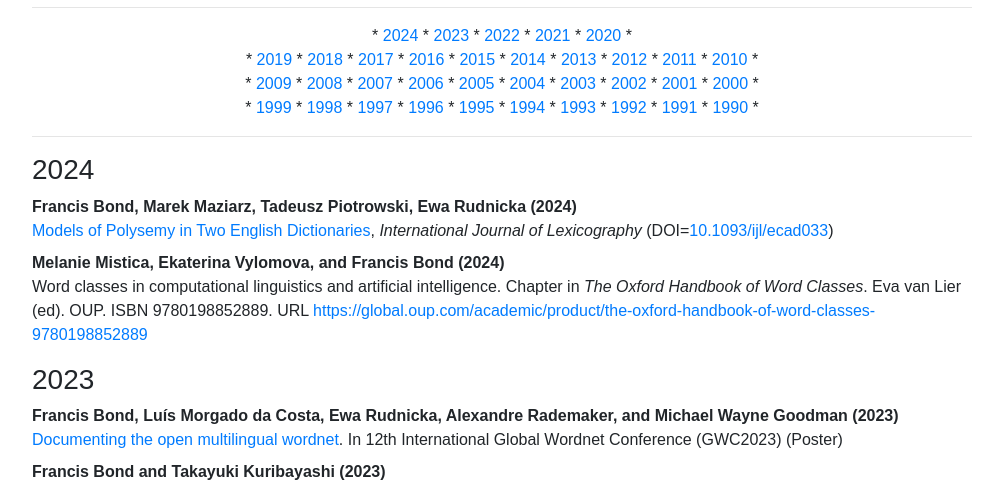
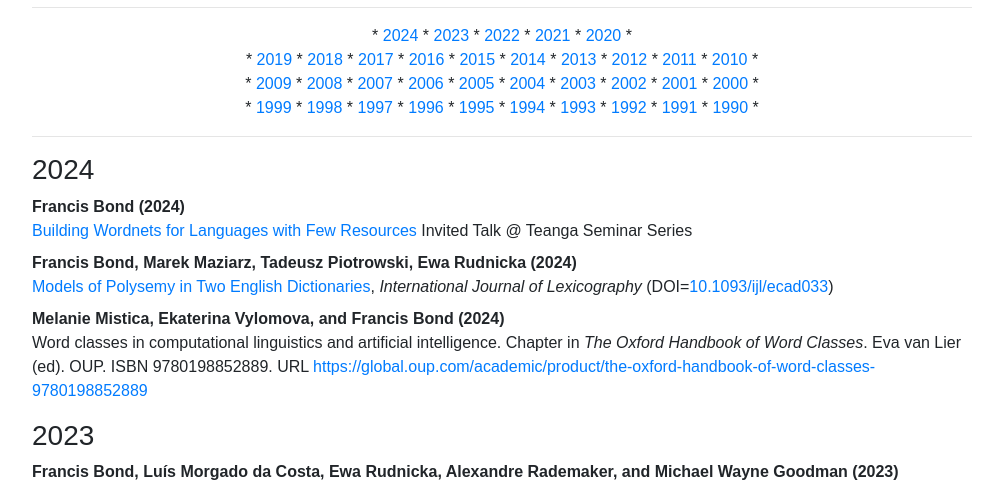
Before and after one commit to fcbond/fcbond.github.io, a Flask app: page /pubs.html in a window 1280 px wide. Shown: the part 261-744 px from the top of the page, without its empty margins (138-1130 px from the left). Run offline with Flask 3, Linux system fonts and the light colour scheme; some libraries are stand-ins or nearby versions.

Commit message:
add pdf of ICCPOL paper

```diff
--- a/fcb/templates/pubs.html
+++ b/fcb/templates/pubs.html
@@ -65,7 +65,9 @@
 <hr>
 <h3><a name="2024">2024</a></h3>
 <dl>
-
+  <dt>Francis Bond (2024)
+ <dd>   <a href="https://www.youtube.com/watch?v=yFeiyWZRkY4">Building Wordnets for Languages with Few Resources</a>
+    Invited Talk @ Teanga Seminar Series
   <dt><a name="Bond:Maziarz:Piotowski:Rudnicka:2024">Francis Bond, Marek Maziarz, Tadeusz Piotrowski, Ewa Rudnicka (2024)</a></dt>
     <dd><a href=''>Models of Polysemy in Two English Dictionaries</a>, <i>International Journal of Lexicography</i> (DOI=<a href="https://doi.org/10.1093/ijl/ecad033">10.1093/ijl/ecad033</a>)</dd>
   <dt>Melanie Mistica, Ekaterina Vylomova, and Francis Bond (2024)</dt>
@@ -317,6 +319,10 @@
 
 <h3><a name="2016">2016</a></h3>
 <dl>
+  <dt>Francis Bond (2016)
+    <dd>
+      <a href="https://www.youtube.com/watch?v=rmQrxF0B0kE">Linking the word's languages in the Open Multilingual Wordnet</a> Talk at the FOSSASIA Summit 2016
+    </dd>
 
 <dt><a name="Morgado:Bond:He:2016">Luis Morgado da Costa, Francis Bond and He Xiaoling (2016)</a></dt>
     <dd><a href="https://aclanthology.org/W16-4914/">Syntactic Well-Formedness Diagnosis and Error-Based Coaching in Computer Assisted Language Learning using Machine Translation</a>.
@@ -1077,7 +1083,7 @@ In <i>Seventh Annual Meeting of the Association for Natural Language Processing<
 </dd>
 
 <dt><a name="Paik:Bond:2001">Kyonghee Paik and Francis Bond (2001)</a></dt>
-<dd><a href="http://web.mysites.ntu.edu.sg/fcbond/open/pubs/2001-iccpol-cl-multi-gen.pdf">Multilingual Generation of Numeral Classifiers using a Common Ontology</a>.
+<dd><a  href="{{ url_for('static', filename='pdf/2001-iccpol-cl-multi-gen.pdf') }}" >Multilingual Generation of Numeral Classifiers using a Common Ontology</a>.
 In <i>19th International Conference on Computer Processing of Oriental Languages: ICCPOL-2001</i>, 141&ndash;147, Seoul.
 </dd>
 
```
Also changed, not shown: docs/pubs.html (+8 -2 lines), 2 other files.
